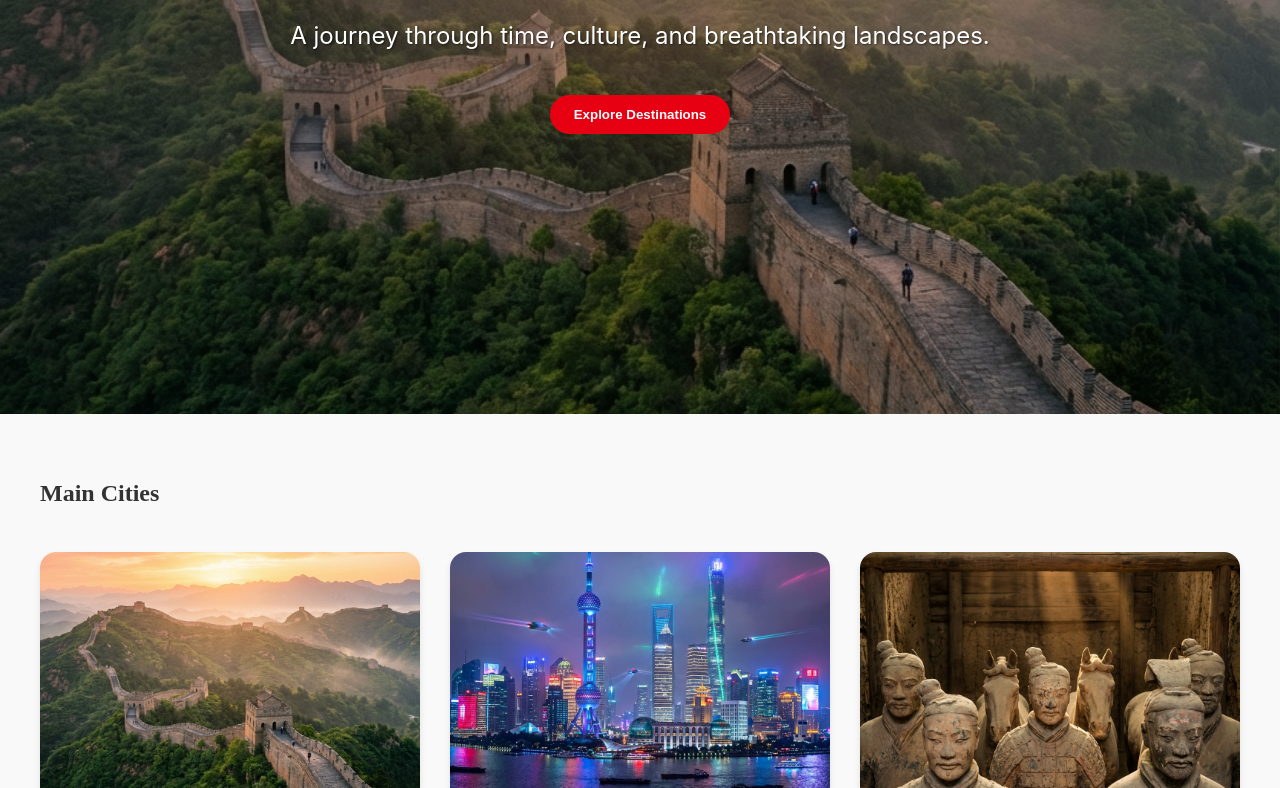
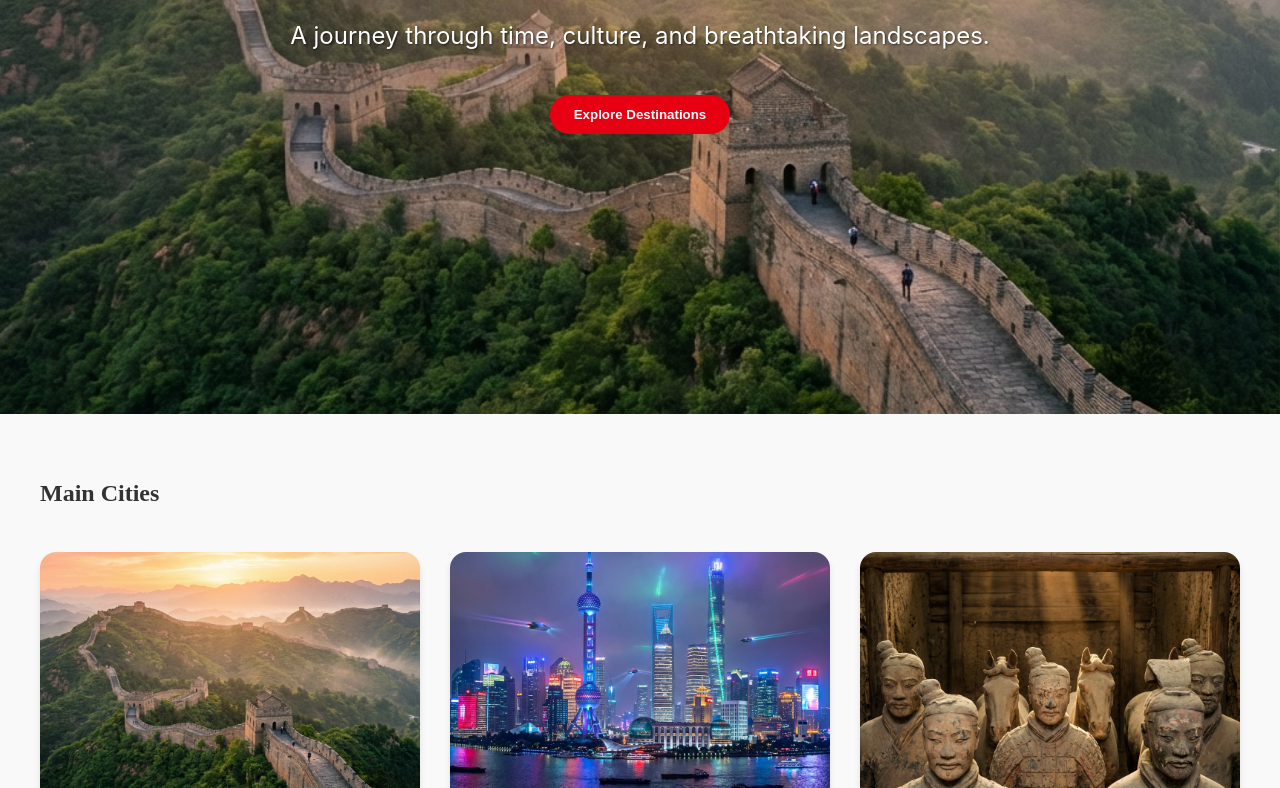
Before and after one commit to dragonfly90/china_travel_cities, a website built with Vite: page index.html in a window 1280 px wide. Shown: the part 386-1174 px from the top of the page. Built offline with nearby package versions, Linux system fonts and the light colour scheme; files whose address does not match are found by name.

Commit message:
Fix medical page import and update hero style

```diff
--- a/src/main.js
+++ b/src/main.js
@@ -4,7 +4,7 @@ import communityPosts from './data/community.js'
 import xhsPosts from './data/xhs.js'
 import flightDeals from './data/flights.js'
 import { content, bookingLink } from './data/destinations.js'
-// import { hospitals, packages, guideSteps } from './data/medical.js' // Removed as per new content structure
+import { hospitals, packages, guideSteps } from './data/medical.js'
 
 // State
 let currentLang = localStorage.getItem('lang') || 'en';
--- a/src/style.css
+++ b/src/style.css
@@ -165,7 +165,7 @@ nav {
 /* Hero */
 .hero {
   height: 100vh;
-  background-image: linear-gradient(rgba(0, 0, 0, 0.3), rgba(0, 0, 0, 0.3)), url('/public/images/beijing_great_wall_1766986793824.png');
+  background-image: linear-gradient(rgba(0, 0, 0, 0.1), rgba(0, 0, 0, 0.1)), url('/public/images/beijing_great_wall_1766986793824.png');
   background-size: cover;
   background-position: center;
   display: flex;
```
